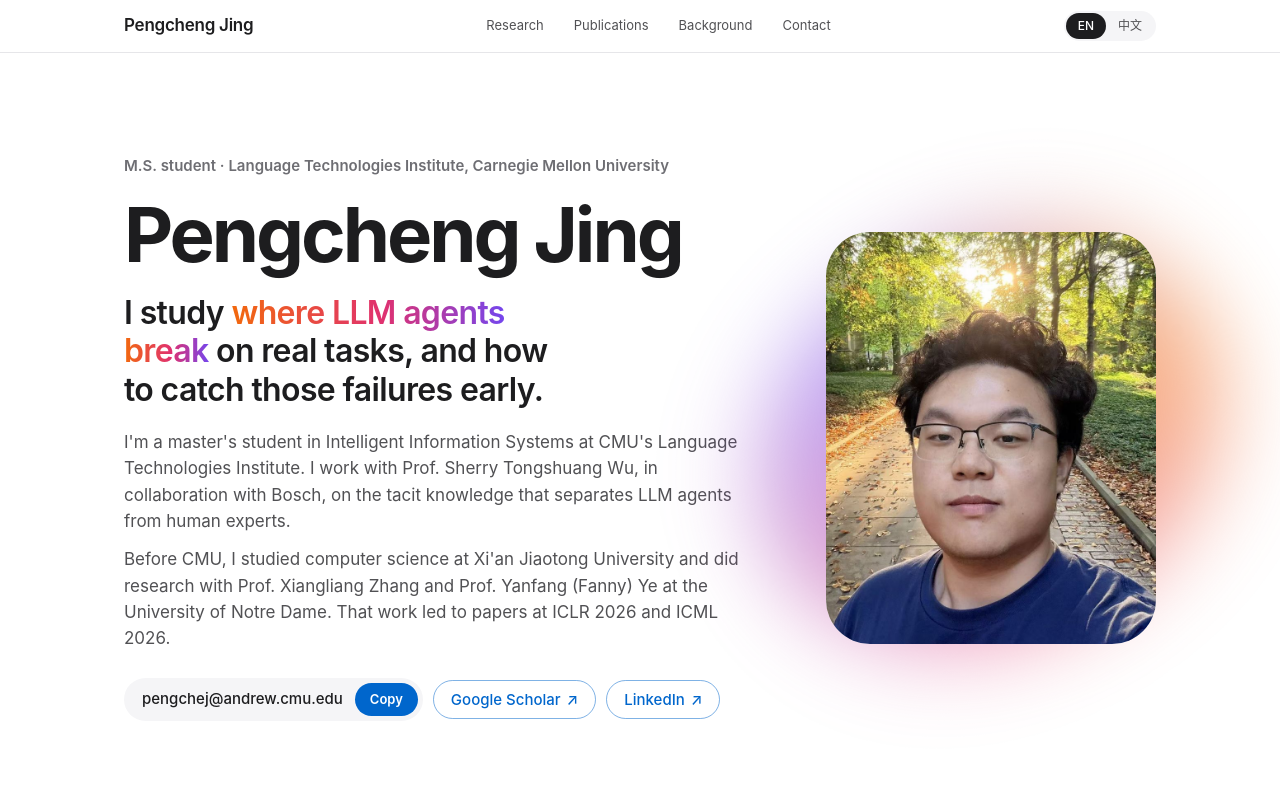
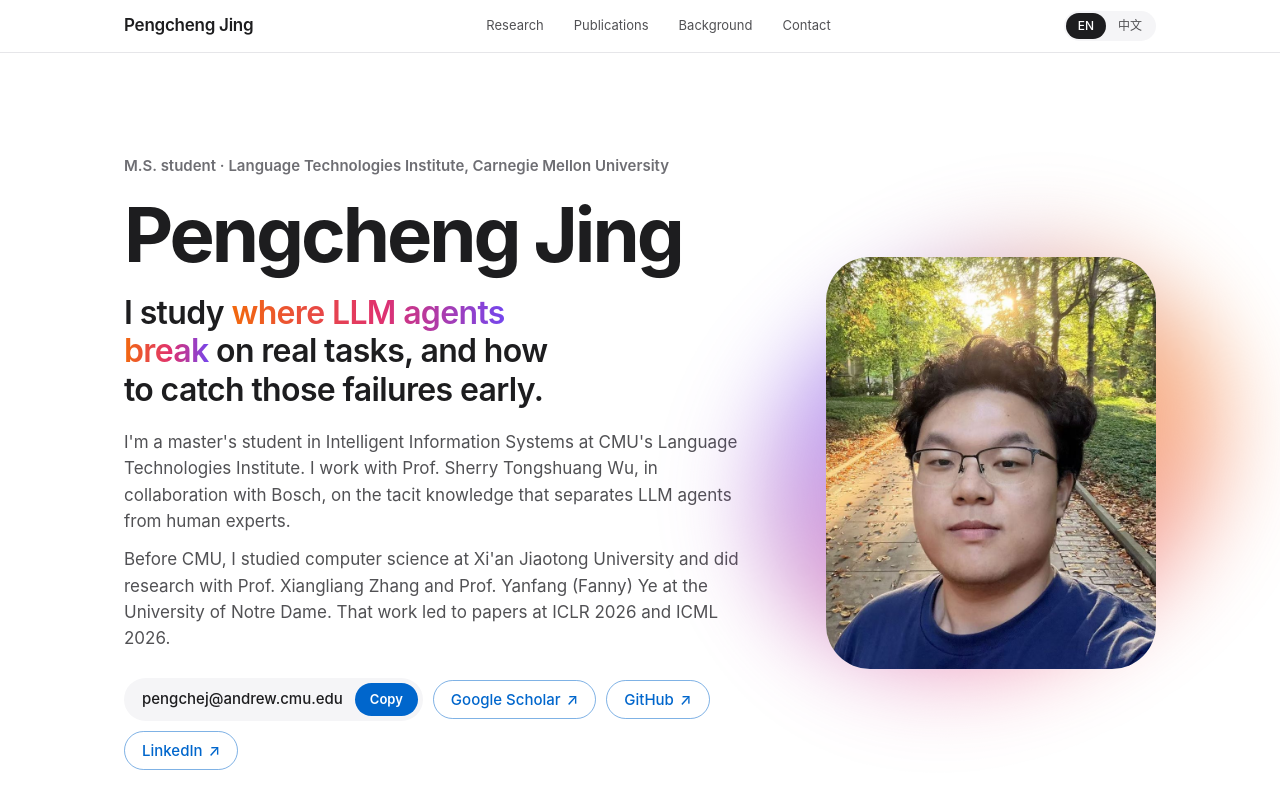
Before and after one commit to pengchej-star/pengchej-star.github.io, a plain HTML site: page index.html in a window 1280 px wide. Shown: the top 800 px of the page. Drawn offline with Linux system fonts and the light colour scheme.

Commit message:
Add GitHub profile link to hero and contact sections
Co-Authored-By: Claude Fable 5.2 <noreply@anthropic.com>
Claude-Session: https://claude.ai/code/session_01LAvtP98WG7bmij2Sfd7vTw

```diff
--- a/index.html
+++ b/index.html
@@ -367,6 +367,7 @@ main{overflow-x:clip}
           </button>
         </span>
         <a class="btn" href="https://scholar.google.com/citations?user=sMRIWpQAAAAJ" target="_blank" rel="noopener">Google Scholar <span aria-hidden="true">↗</span></a>
+        <a class="btn" href="https://github.com/pengchej-star" target="_blank" rel="noopener">GitHub <span aria-hidden="true">↗</span></a>
         <a class="btn" href="https://www.linkedin.com/in/pengchengjing-38906242b" target="_blank" rel="noopener">LinkedIn <span aria-hidden="true">↗</span></a>
       </div>
     </div>
@@ -684,6 +685,7 @@ main{overflow-x:clip}
         </button>
       </span>
       <a class="btn" href="https://scholar.google.com/citations?user=sMRIWpQAAAAJ" target="_blank" rel="noopener">Google Scholar <span aria-hidden="true">↗</span></a>
+      <a class="btn" href="https://github.com/pengchej-star" target="_blank" rel="noopener">GitHub <span aria-hidden="true">↗</span></a>
       <a class="btn" href="https://www.linkedin.com/in/pengchengjing-38906242b" target="_blank" rel="noopener">LinkedIn <span aria-hidden="true">↗</span></a>
     </div>
   </section>
```
